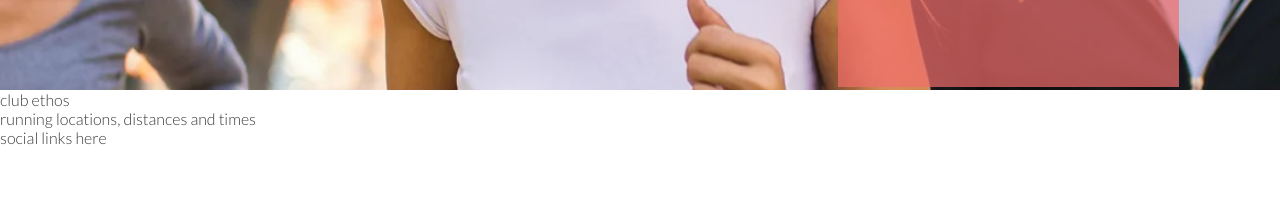
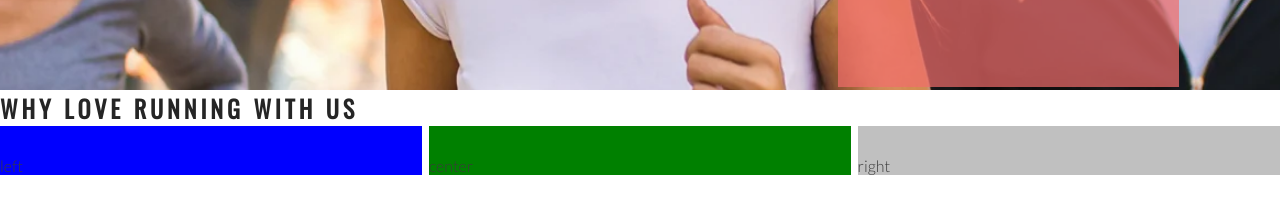
Before and after one commit to helenmurugan/love-running, a plain HTML site: page index.html in a window 1280 px wide. Shown: the part 585-800 px from the top of the page. Drawn offline with nearby package versions, Linux system fonts and the light colour scheme.

Commit message:
Add Club ethos divs

```diff
--- a/assets/css/style.css
+++ b/assets/css/style.css
@@ -21,6 +21,7 @@ h1, h2 {
 #logo {
     float: left;
     font-size: 280%;
+    margin-left: 30px;
 }
 
 /* navigation and links */
@@ -105,3 +106,30 @@ h1, h2 {
 
     position: absolute;
 }
+
+/* club ethos */
+
+#club-ethos {
+    height: 600px;
+}
+
+#left-about {
+    padding-top: 30px;
+    width: 33%;
+    float: left;
+    background-color: blue;
+}
+
+#right-about {
+    padding-top: 30px;
+    width: 33%;
+    float: right;
+    background-color: silver;
+}
+
+#center-about {
+    padding-top: 30px;
+    width: 33%;
+    margin: 0 auto;
+    background-color: green;
+}
--- a/index.html
+++ b/index.html
@@ -33,8 +33,11 @@
 
         </div>
     </section>
-    <section>
-        club ethos
+    <section id="club-ethos">
+        <h1>Why Love Running With Us</h1>
+        <div id="left-about">left</div>
+        <div id="right-about">right</div>
+        <div id="center-about">center</div>
     </section>
     <section>
         running locations, distances and times
```
